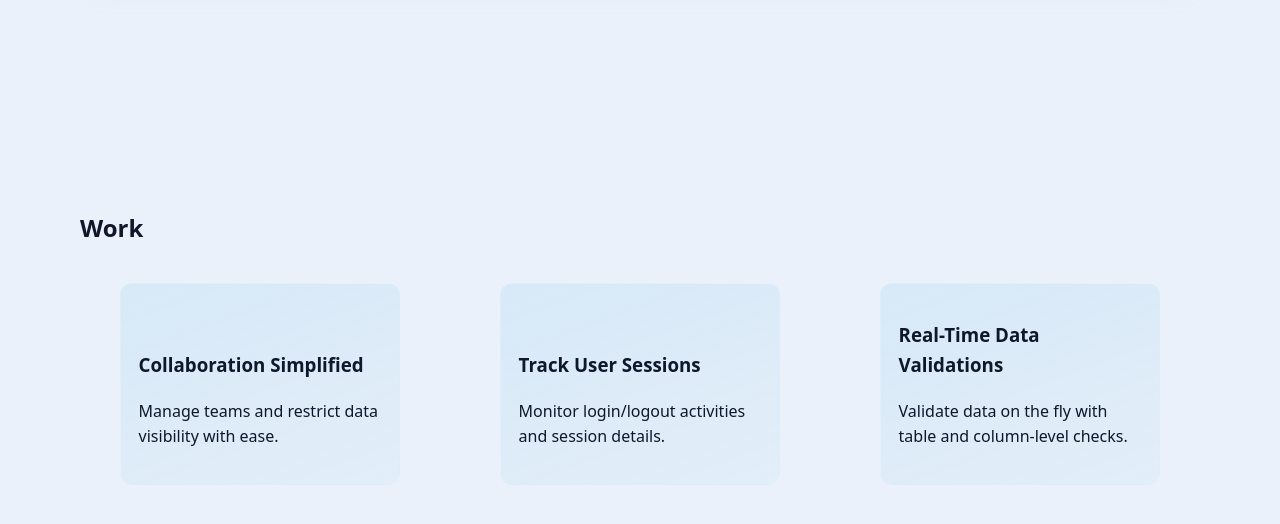
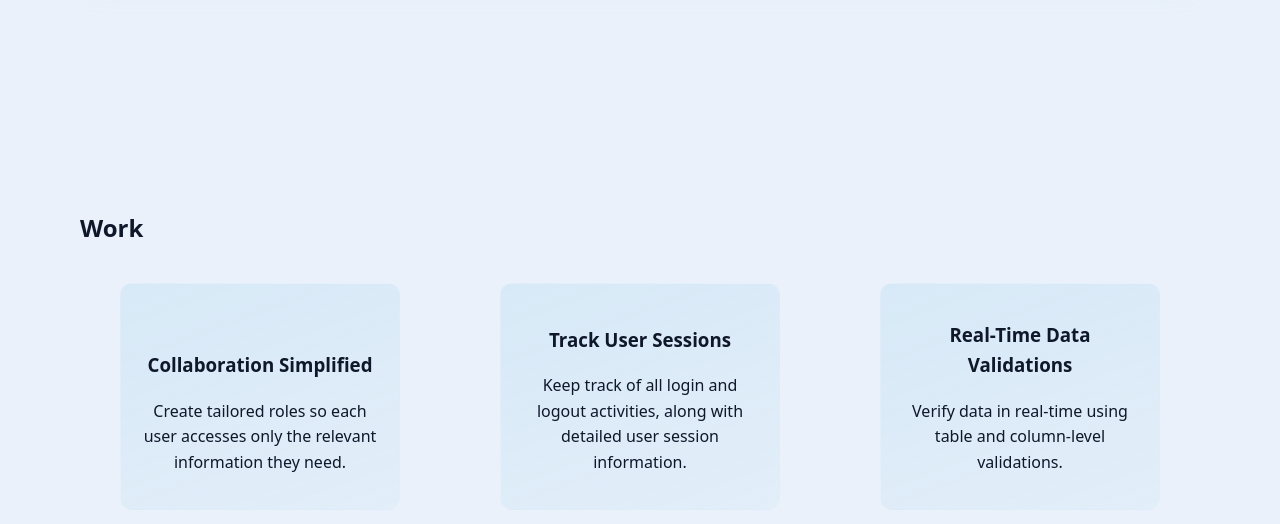
Before and after one commit to dbaccnt/cert_web, a plain HTML site: page index.html in a window 1280 px wide. Shown: the part 1732-2256 px from the top of the page. Drawn offline with Linux system fonts and the light colour scheme.

Commit message:
Updated text in tiles

```diff
--- a/index.html
+++ b/index.html
@@ -81,7 +81,7 @@
                     <h3>Control</h3>
                     <ul>
                         <li>Load your own files as support tables</li>
-                        <li>Enrich your ODS</li>
+                        <li>Granular data access level permissions</li>
                         <li>Validate your data on the fly</li>
                     </ul>
                 </div>
@@ -133,20 +133,20 @@
             <div class="work-grid">
                 <figure class="work-item">
                     <figcaption>
-                        <h3>Collaboration Simplified</h3>
-                        <p>Manage teams and restrict data visibility with ease.</p>
+                        <h3 style="text-align: center;">Collaboration Simplified</h3>
+                        <p style="text-align: center;">Create tailored roles so each user accesses only the relevant information they need.</p>
                     </figcaption>
                 </figure>
                 <figure class="work-item">
                     <figcaption>
-                        <h3>Track User Sessions</h3>
-                        <p>Monitor login/logout activities and session details.</p>
+                        <h3 style="text-align: center;">Track User Sessions</h3>
+                        <p style="text-align: center;">Keep track of all login and logout activities, along with detailed user session information.</p>
                     </figcaption>
                 </figure>
                 <figure class="work-item">
                     <figcaption>
-                        <h3>Real-Time Data Validations</h3>
-                        <p>Validate data on the fly with table and column-level checks.</p>
+                        <h3 style="text-align: center;">Real-Time Data Validations</h3>
+                        <p style="text-align: center;">Verify data in real-time using table and column-level validations.</p>
                     </figcaption>
                 </figure>
             </div>
```
